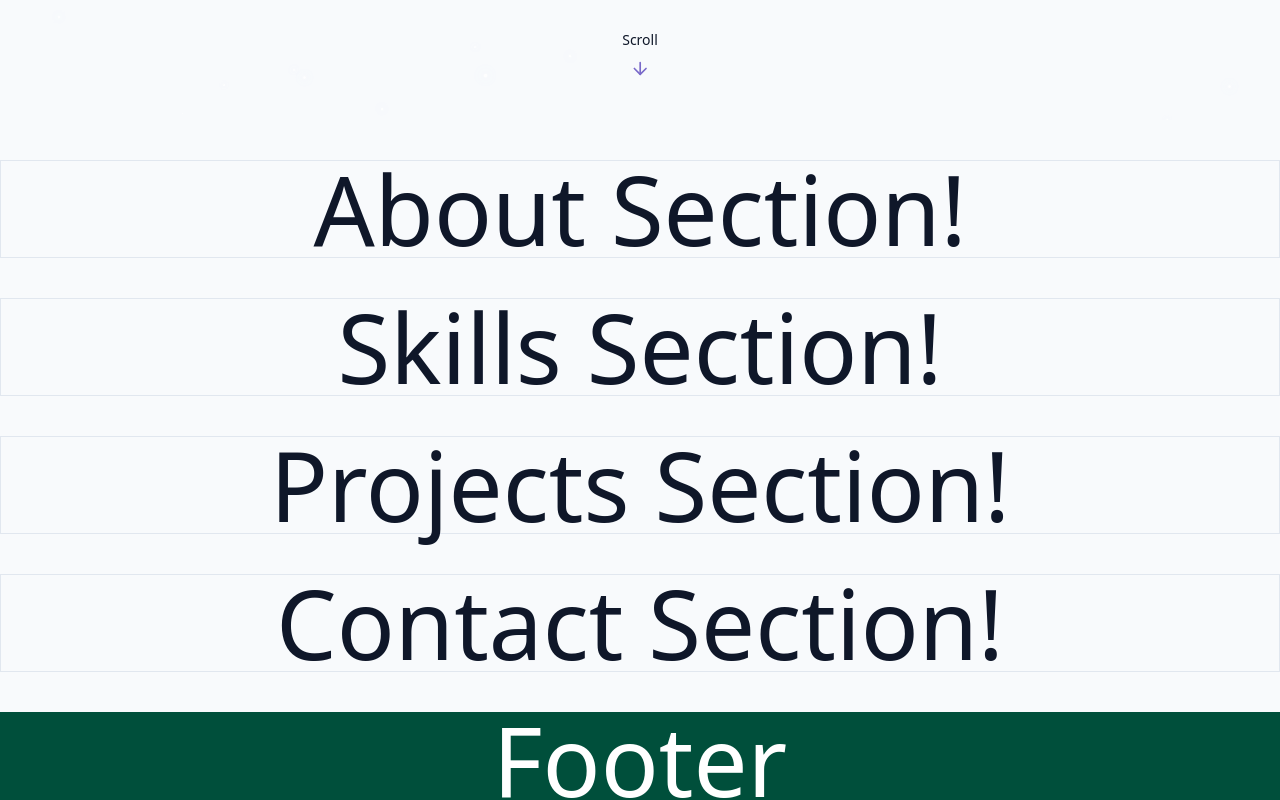
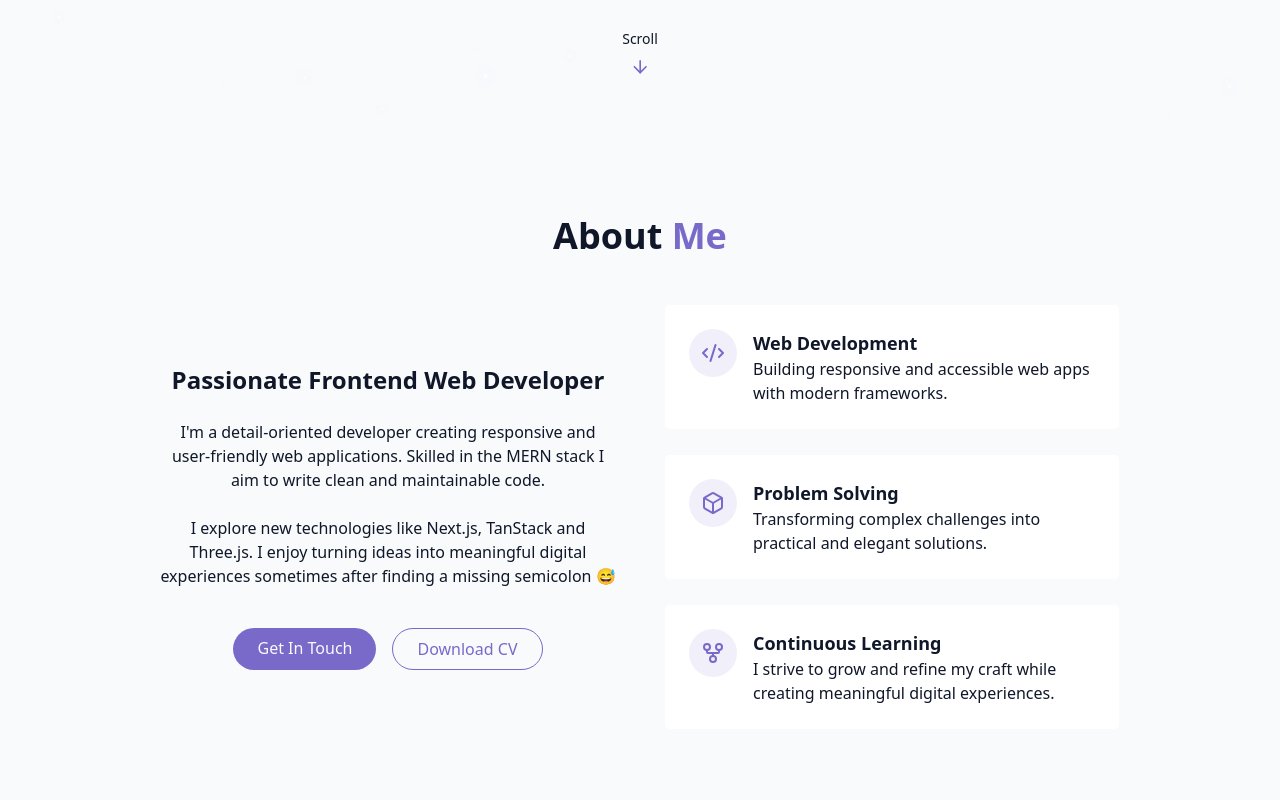
Before and after one commit to zaman-pro/my-portfolio, a React (Vite) app: page / in a window 1280 px wide. Shown: the part 680-1480 px from the top of the page. Built offline with nearby package versions, Linux system fonts and the light colour scheme.

Commit message:
add about section

```diff
--- a/src/pages/Home/About/About.jsx
+++ b/src/pages/Home/About/About.jsx
@@ -1,8 +1,94 @@
 import React from "react";
+import { Briefcase, Code, User, CodeXml, Box, GitFork } from "lucide-react";
 
 const About = () => {
   return (
-    <div className="text-8xl text-center my-10 border">About Section!</div>
+    <section id="about" className="py-24 px-4 relative">
+      <div className="container mx-auto max-w-5xl">
+        <h2 className="text-3xl md:text-4xl font-bold mb-12 text-center">
+          About <span className="text-primary">Me</span>
+        </h2>
+
+        <div className="grid grid-cols-1 md:grid-cols-2 gap-12 items-center">
+          <div className="space-y-6">
+            <h3 className="text-2xl font-semibold">
+              Passionate Frontend Web Developer
+            </h3>
+
+            <p className="text-muted-foreground">
+              I'm a detail-oriented developer creating responsive and
+              user-friendly web applications. Skilled in the MERN stack I aim to
+              write clean and maintainable code.
+            </p>
+
+            <p className="text-muted-foreground">
+              I explore new technologies like Next.js, TanStack and Three.js. I
+              enjoy turning ideas into meaningful digital experiences sometimes
+              after finding a missing semicolon 😅
+            </p>
+
+            <div className="flex flex-col sm:flex-row gap-4 pt-4 justify-center">
+              <a href="#contact" className="cosmic-button">
+                Get In Touch
+              </a>
+
+              <a
+                href=""
+                className="px-6 py-2 rounded-full border border-primary text-primary hover:bg-primary/10 transition-colors duration-300"
+              >
+                Download CV
+              </a>
+            </div>
+          </div>
+
+          <div className="grid grid-cols-1 gap-6">
+            <div className="gradient-border p-6 card-hover">
+              <div className="flex items-start gap-4">
+                <div className="p-3 rounded-full bg-primary/10">
+                  <CodeXml className="h-6 w-6 text-primary" />
+                </div>
+                <div className="text-left">
+                  <h4 className="font-semibold text-lg">Web Development</h4>
+                  <p className="text-muted-foreground">
+                    Building responsive and accessible web apps with modern
+                    frameworks.
+                  </p>
+                </div>
+              </div>
+            </div>
+            <div className="gradient-border p-6 card-hover">
+              <div className="flex items-start gap-4">
+                <div className="p-3 rounded-full bg-primary/10">
+                  <Box className="h-6 w-6 text-primary" />
+                </div>
+                <div className="text-left">
+                  <h4 className="font-semibold text-lg">Problem Solving</h4>
+                  <p className="text-muted-foreground">
+                    Transforming complex challenges into practical and elegant
+                    solutions.
+                  </p>
+                </div>
+              </div>
+            </div>
+            <div className="gradient-border p-6 card-hover">
+              <div className="flex items-start gap-4">
+                <div className="p-3 rounded-full bg-primary/10">
+                  <GitFork className="h-6 w-6 text-primary" />
+                </div>
+
+                <div className="text-left">
+                  <h4 className="font-semibold text-lg">Continuous Learning</h4>
+                  <p className="text-muted-foreground">
+                    I strive to grow and refine my craft while creating
+                    meaningful digital experiences.
+                  </p>
+                </div>
+              </div>
+            </div>
+          </div>
+        </div>
+      </div>
+    </section>
   );
 };
 
```
